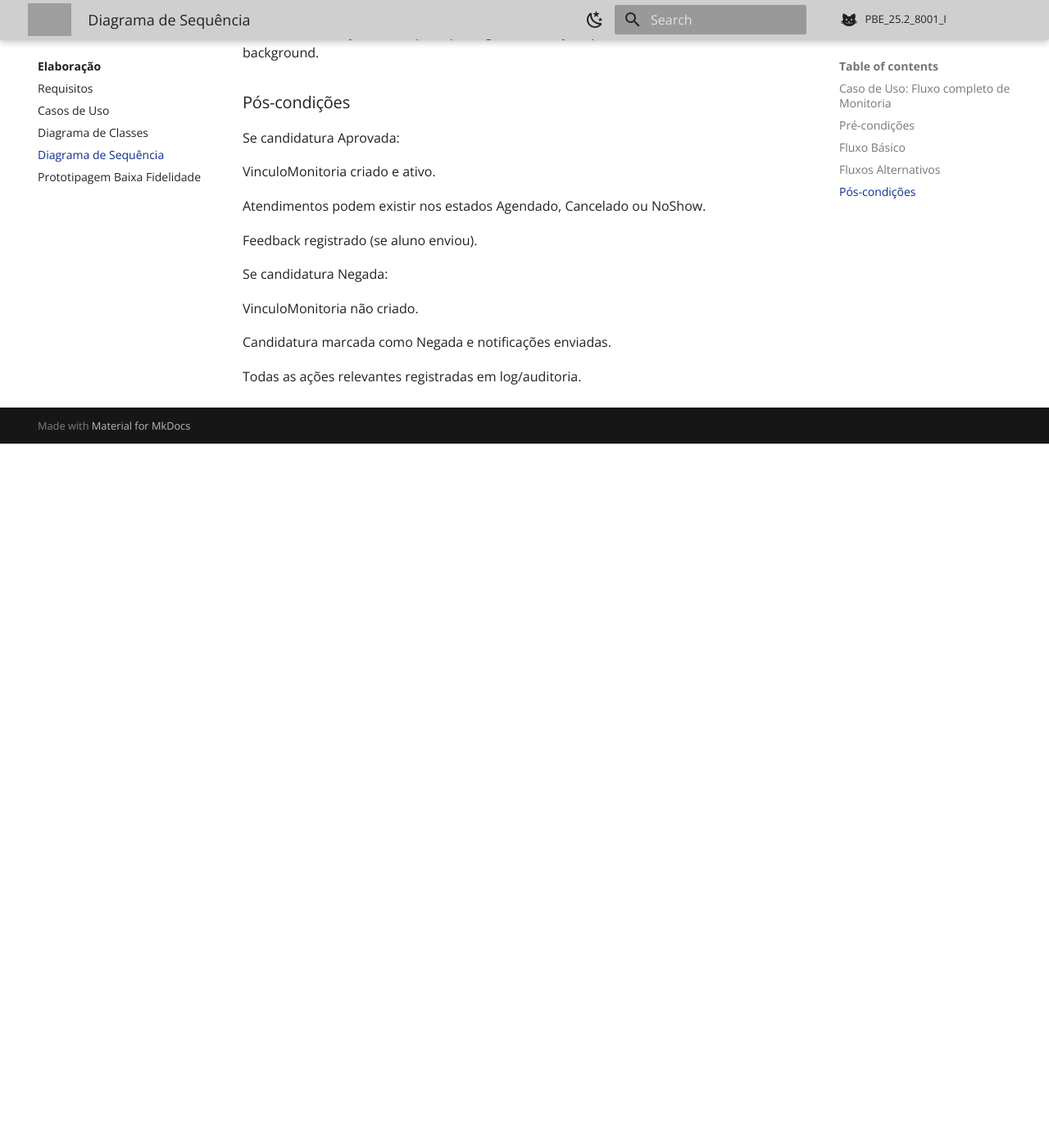
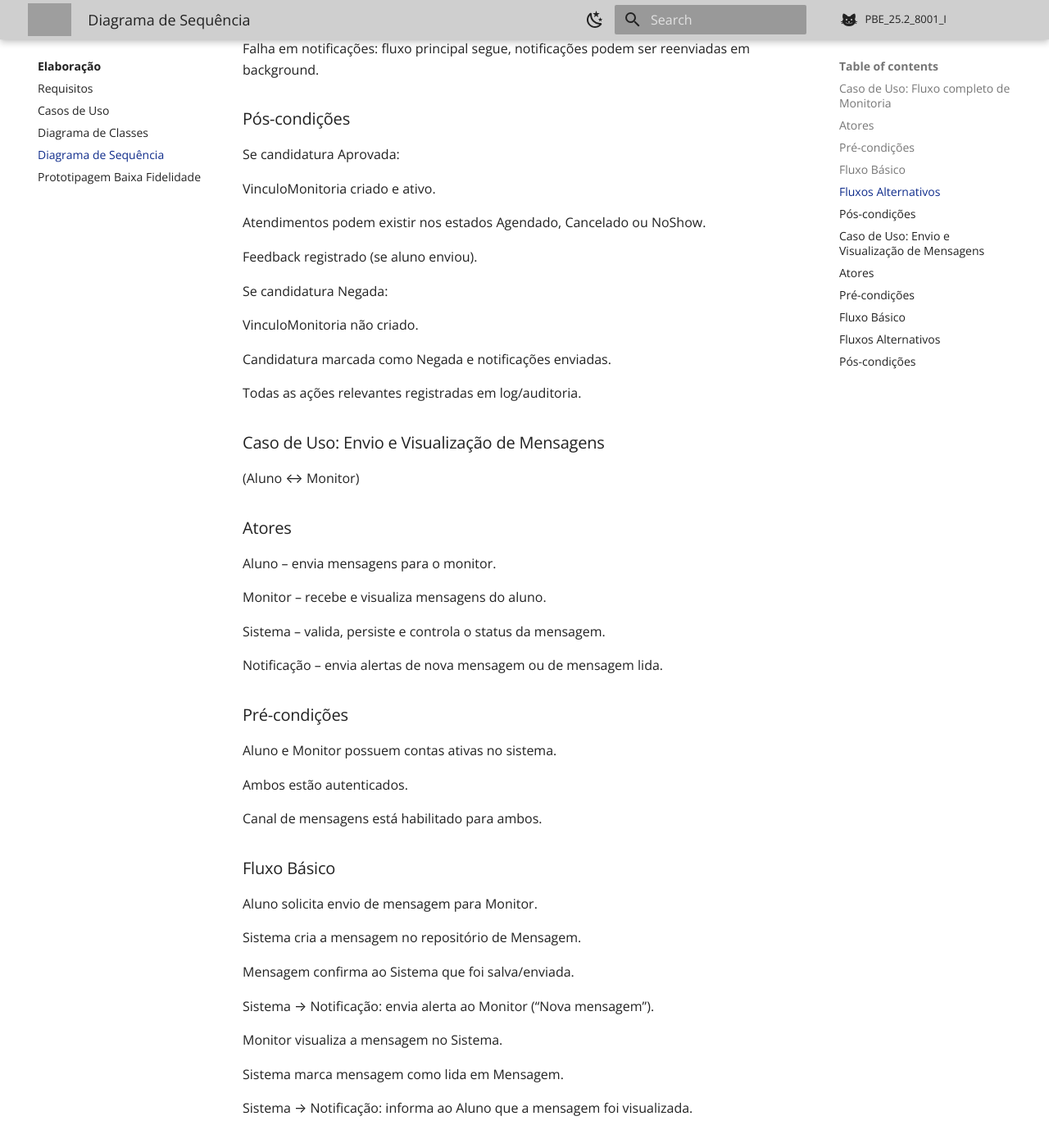
Before and after one commit to Projetos-de-Extensao/PBE_25.2_8001_I, an MkDocs documentation site: the page built from docs/Elaboracao/diagrama_de_sequencia.md, in a window 1280 px wide and 1400 px high, scrolled down 2298 px. Shown: the whole window at 82% size. Built offline with MkDocs 1.6.1 and Material for MkDocs 9.7.7, drawn with Linux system fonts in a browser that asks for light colours; comment, search, counter and statistics services are not loaded; before the commit the page ends 2839 px from its top, so only the background shows below that; some of the changed text lies outside the part shown; grey boxes are pictures that could not be loaded.

Commit message:
Update diagrama_de_sequencia.md

```diff
--- a/docs/Elaboracao/diagrama_de_sequencia.md
+++ b/docs/Elaboracao/diagrama_de_sequencia.md
@@ -12,7 +12,7 @@ graph LR
 
 (Publicar vaga → Candidatura → Seleção → Vínculo → Atendimento → Feedback)
 
-Atores
+### Atores
 
 Professor – publica vaga, avalia candidatura.
 
@@ -107,3 +107,61 @@ VinculoMonitoria não criado.
 Candidatura marcada como Negada e notificações enviadas.
 
 Todas as ações relevantes registradas em log/auditoria.
+
+
+
+### Caso de Uso: Envio e Visualização de Mensagens
+
+(Aluno ↔ Monitor)
+
+### Atores
+
+Aluno – envia mensagens para o monitor.
+
+Monitor – recebe e visualiza mensagens do aluno.
+
+Sistema – valida, persiste e controla o status da mensagem.
+
+Notificação – envia alertas de nova mensagem ou de mensagem lida.
+
+### Pré-condições
+
+Aluno e Monitor possuem contas ativas no sistema.
+
+Ambos estão autenticados.
+
+Canal de mensagens está habilitado para ambos.
+
+### Fluxo Básico
+
+Aluno solicita envio de mensagem para Monitor.
+
+Sistema cria a mensagem no repositório de Mensagem.
+
+Mensagem confirma ao Sistema que foi salva/enviada.
+
+Sistema → Notificação: envia alerta ao Monitor (“Nova mensagem”).
+
+Monitor visualiza a mensagem no Sistema.
+
+Sistema marca mensagem como lida em Mensagem.
+
+Sistema → Notificação: informa ao Aluno que a mensagem foi visualizada.
+
+### Fluxos Alternativos
+
+1a. Usuário não autenticado: Sistema rejeita envio e solicita login.
+
+2a. Conteúdo da mensagem inválido (vazio, excede limite, contém caracteres proibidos): Sistema rejeita e pede correção ao Aluno.
+
+4a. Notificação indisponível: mensagem é salva normalmente, mas notificação não é entregue (Sistema tenta reenviar depois).
+
+5a. Mensagem inexistente ou já removida: Sistema retorna erro ao Monitor.
+
+### Pós-condições
+
+Mensagem registrada no repositório com status enviada ou lida.
+
+Notificações enviadas (quando possível).
+
+Aluno pode acompanhar o status de leitura das mensagens.
```
